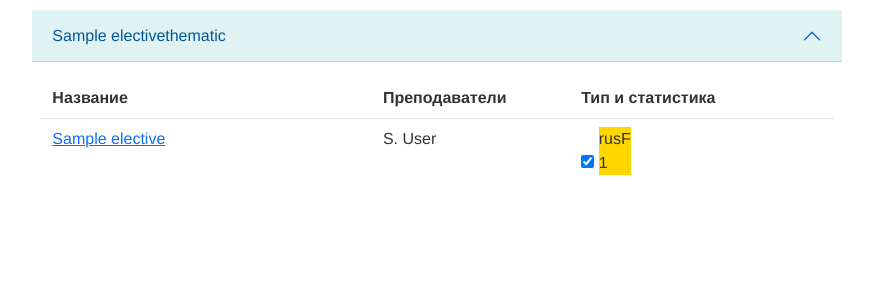
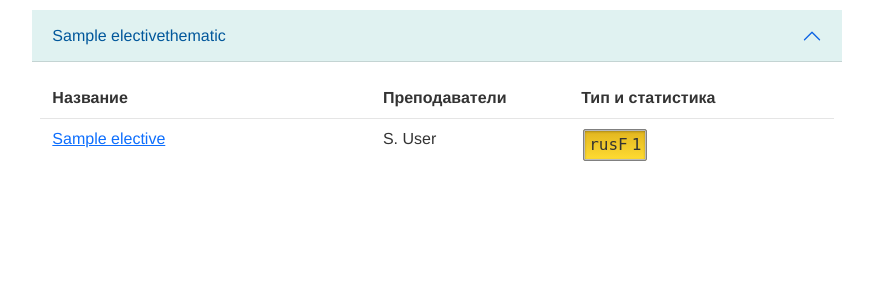
Before and after one commit to tamarinvs19/choosing_electives, a Django app: page /electives/ in a window 1280 px wide, after a click that opens the changed part. Shown: the part 66-366 px from the top of the page, without its empty margins (203-1076 px from the left). Run offline with Django 3.2, Linux system fonts and the light colour scheme; a user stored in the database is signed in; tables that the repository leaves empty hold one stand-in row (values such as "Sample post").

Commit message:
Update styles

```diff
--- a/static/styles/main.css
+++ b/static/styles/main.css
@@ -47,11 +47,11 @@ ul.description-table li:first-child {
 }
 
 .semester-1 {
-    background-color: gold;
+    /*background-color: gold;*/
 }
 
 .semester-2 {
-    background-color: yellowgreen;
+    /*background-color: yellowgreen;*/
 }
 
 .elective-row:hover {
@@ -66,3 +66,49 @@ ul.description-table li:first-child {
     background-color: #E0F2F1;
     color: #01579B;
 }
+
+.kind-button {
+    display: inline-flex;
+    border: 1px solid gray;
+    border-radius: 2px;
+    transition: .2s ease-in-out;
+    color: #333333;
+    padding: 3px 5px;
+    margin: 2px;
+    font-family: "Iosevka Medium", monospace;
+}
+
+.semester-1 {
+    --color-1-f: rgba(255, 220, 51, 0.5);
+    --color-2-f: rgba(225, 180, 30, 0.1);
+    background: linear-gradient(var(--color-1-f), var(--color-2-f)) var(--color-2-f);
+}
+.semester-1:hover {
+    background: linear-gradient(var(--color-2-f), var(--color-1-f)) var(--color-2-f);
+    cursor: pointer;
+}
+.checkbox-kind:checked + .semester-1 {
+    background: linear-gradient(rgb(225, 180, 30), rgb(255, 220, 51)) rgb(225, 180, 30);
+    box-shadow: 0 0 0 1px #bbb inset, 0 1px 3px rgba(0,0,0,.5) inset, 0 1px 2px #fff;
+}
+.semester-2 {
+    --color-1-s: rgba(194, 227, 132, 0.5);
+    --color-2-s: rgba(154, 205, 50, 0.1);
+    background: linear-gradient(var(--color-1-s), var(--color-2-s)) var(--color-2-s);
+}
+.semester-2:hover {
+    background: linear-gradient(var(--color-2-s), var(--color-1-s)) var(--color-2-s);
+    cursor: pointer;
+}
+.checkbox-kind:checked + .semester-2 {
+    background: linear-gradient(rgb(154, 205, 50), rgb(194, 227, 132)) rgb(154, 205, 50);
+    box-shadow: 0 0 0 1px #bbb inset, 0 1px 3px rgba(0,0,0,.5) inset, 0 1px 2px #fff;
+}
+
+.checkbox-kind {
+    display: none;
+}
+
+.statistic {
+    margin-left: 4px;
+}
```
